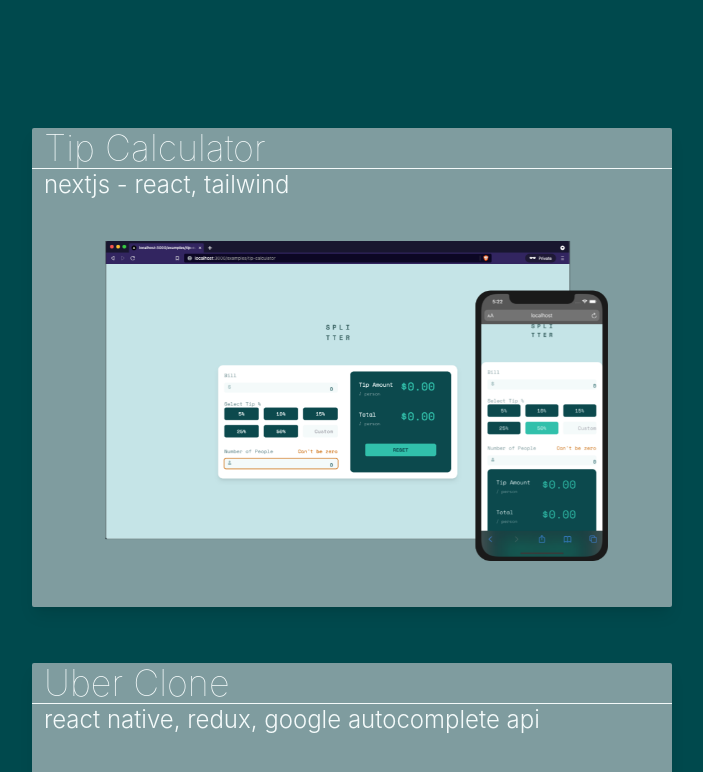
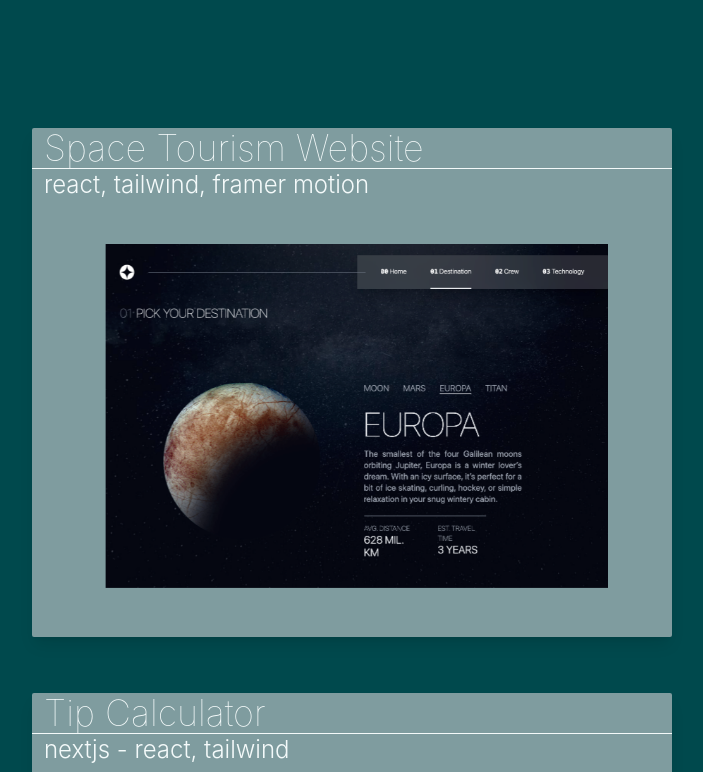
Before and after one commit to nickgiegerich/nickgiegerich, a Next.js app: page /projects in a window 1280 px wide. Shown: the part 640-1412 px from the top of the page, without its empty margins (288-991 px from the left). Built offline with nearby package versions, Linux system fonts and the light colour scheme.

Commit message:
adding space tourism website to folio

```diff
--- a/components/examples/index.js
+++ b/components/examples/index.js
@@ -2,6 +2,17 @@ import { PageTitle } from "../layout/PageTitle";
 import { SocialLinks } from "../layout/SocialLinks";
 
 const works = [
+  {
+    img: "/examples/space-tourism.png",
+    title: "Space Tourism Website",
+    stack: ["react, tailwind, framer motion"],
+    comp: <img className="w-auto" src="/examples/space-tourism.png" />,
+    link: "/examples/space-tourism",
+    demo: false,
+    code: false,
+    demoLink: "#",
+    codeLink: "#",
+  },
   {
     img: "/examples/tip-calc.png",
     title: "Tip Calculator",
```
Also changed, not shown: public/examples/space-tourism.png (added), 1 other file (tests, documents, lock files or other folders).
